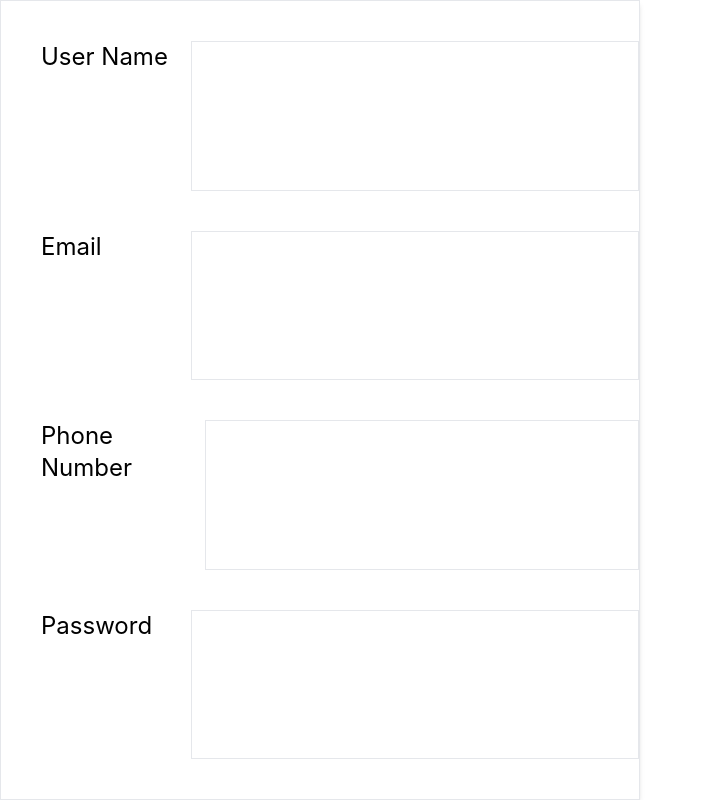
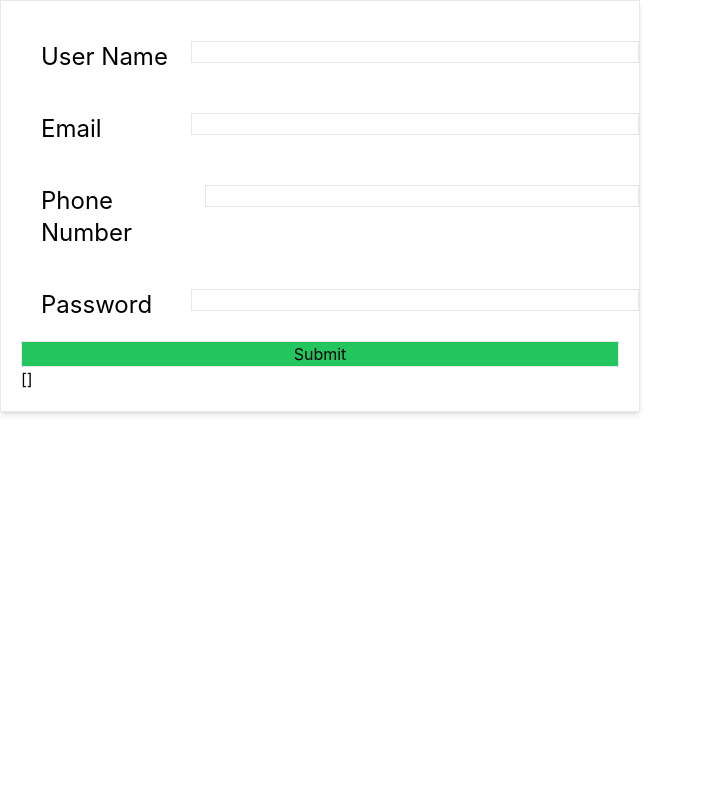
Before and after one commit to Mikdad00000/state, a React (Create React App) app: page /form in a window 1280 px wide. Shown: the whole page, without its empty margins (0-703 px from the left). Built offline with nearby package versions, Linux system fonts and the light colour scheme.

Commit message:
new devulopment

```diff
--- a/src/Form.js
+++ b/src/Form.js
@@ -1,7 +1,7 @@
 import { useState } from "react";
 function Input({ label, value, setValue,type }) {
     return (
-        <div className="flex h-[20%] w-full justify-between m-5 ">
+        <div className="flex h-[5%] w-full justify-between m-5 ">
             <label className="text-2xl ">{label}</label>
             <input
                 type={type || "text"}
@@ -17,9 +17,19 @@ function Form() {
     const [email, setEmail] = useState("");
     const [phone, setPhone] = useState("");
     const [password, setPassword] = useState("");
+    const [users, setUsers] = useState([]);
+    const submit = () => {
+        const user = {
+            name:name,
+            email:email,
+            phone:phone,
+            password:password
+        };
+        setUsers([...users, user]);
+    }
     return (
         <div className="h-screen justify-center w-full">
-            <div className="flex flex-col w-[50%] justify-center h-full  border shadow-md p-5">
+            <div className="flex flex-col w-[50%] justify-center  border shadow-md p-5">
                 <Input
                     label="User Name"
                     value={name}
@@ -38,10 +48,15 @@ function Form() {
                     value={password}
                     setValue={setPassword}
                     type="password"
-                /><p> {name} </p>
-                <p> {email} </p>
-                <p> {phone} </p>
-                <p> {password} </p>
+                />
+                <button
+                  type="button"
+                 onClick ={submit}
+                  className="border bg-green-500">
+                    Submit
+                </button>
+
+                    <p> {JSON.stringify(users)} </p>
             </div>
         </div>
     )
```
